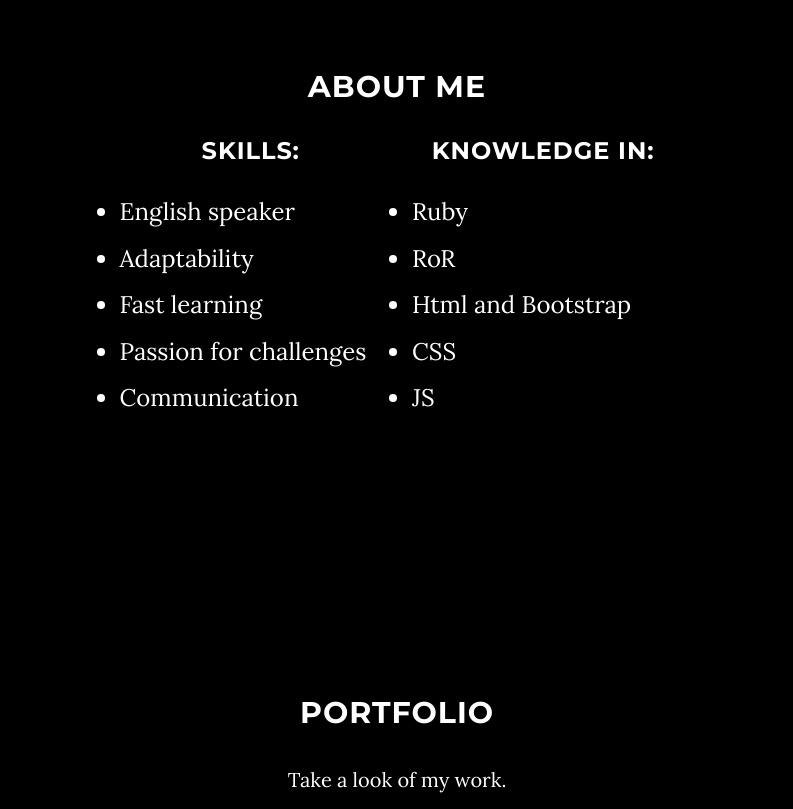
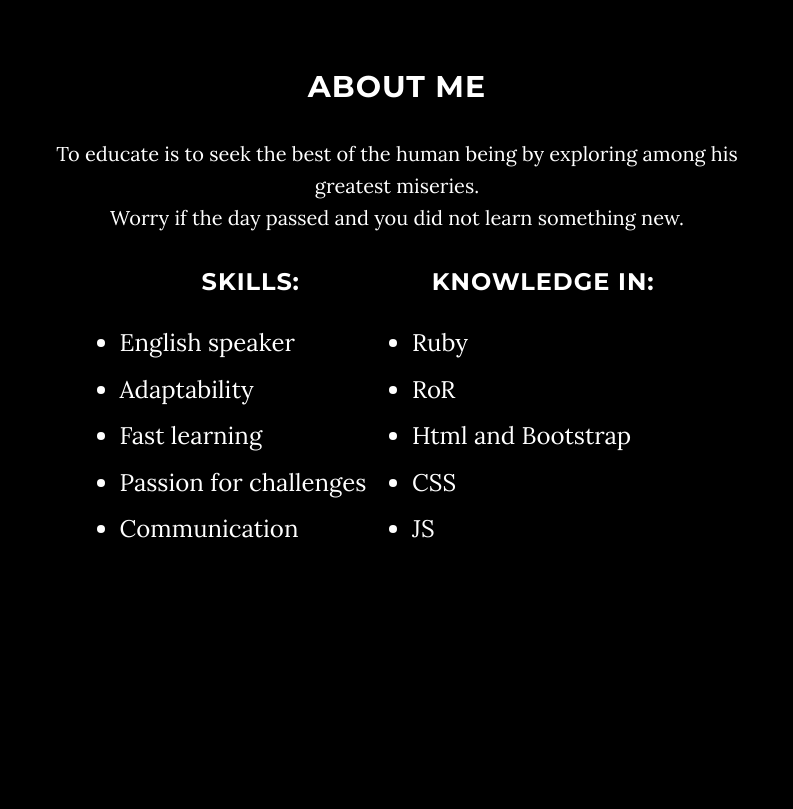
Before and after one commit to RobertoRuedaQ/robertoruedaq.github.io, a website: page index.html in a window 1280 px wide. Shown: the part 980-1789 px from the top of the page, without its empty margins (243-1036 px from the left). Drawn offline with nearby package versions, Linux system fonts and the light colour scheme; some packages are replaced by stand-ins of ours.

Commit message:
translate the about section

```diff
--- a/index.html
+++ b/index.html
@@ -89,6 +89,7 @@
         <div class="row">
             <div class="col-lg-8 col-lg-offset-2">
                 <h2>About Me</h2>
+                <p>To educate is to seek the best of the human being by exploring among his greatest miseries.<br> Worry if the day passed and you did not learn something new.</p>
             </div>
             <div class="col-md-3"></div>
             <div class="col-md-3">
```
